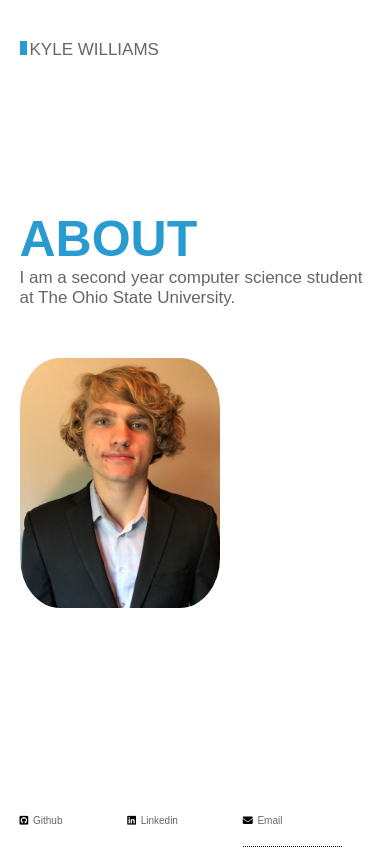
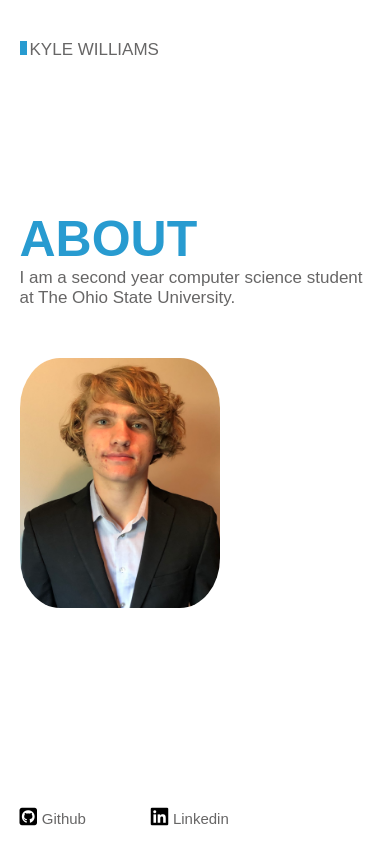
Before and after one commit to kylemw1133/kylemw1133.github.io, a plain HTML site: page index.html in a window 390 px wide. Shown: the top 850 px of the page. Drawn offline with nearby package versions, Linux system fonts and the light colour scheme; a script that the page names is missing.

Commit message:
added media size to remove mail feature for smaller screens

```diff
--- a/main.css
+++ b/main.css
@@ -178,10 +178,10 @@ footer {
 }
 @media screen and (max-width: 460px) {
     .social a{
-        font-size: 10px;
+        font-size: 15px;
     }
     .social i {
-        font-size: 10px;
+        font-size: 20px;
     }
 }
 .social  a {
@@ -189,6 +189,12 @@ footer {
 }
 footer p {
     color: white;
+}
+@media screen and (max-width:460px) {
+    .social .tooltip {
+        visibility: hidden;
+    }
+
 }
 
 /*
```
